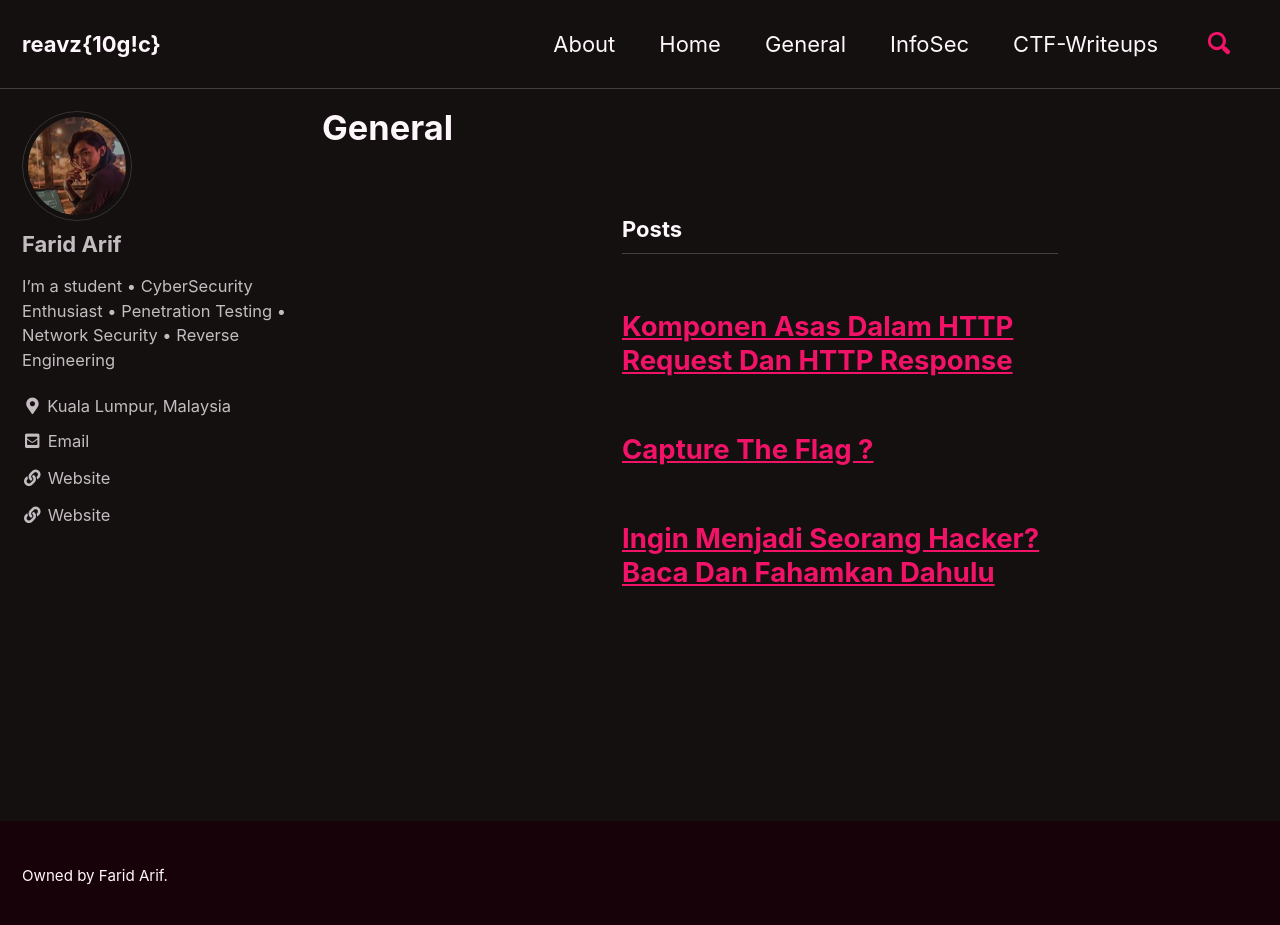
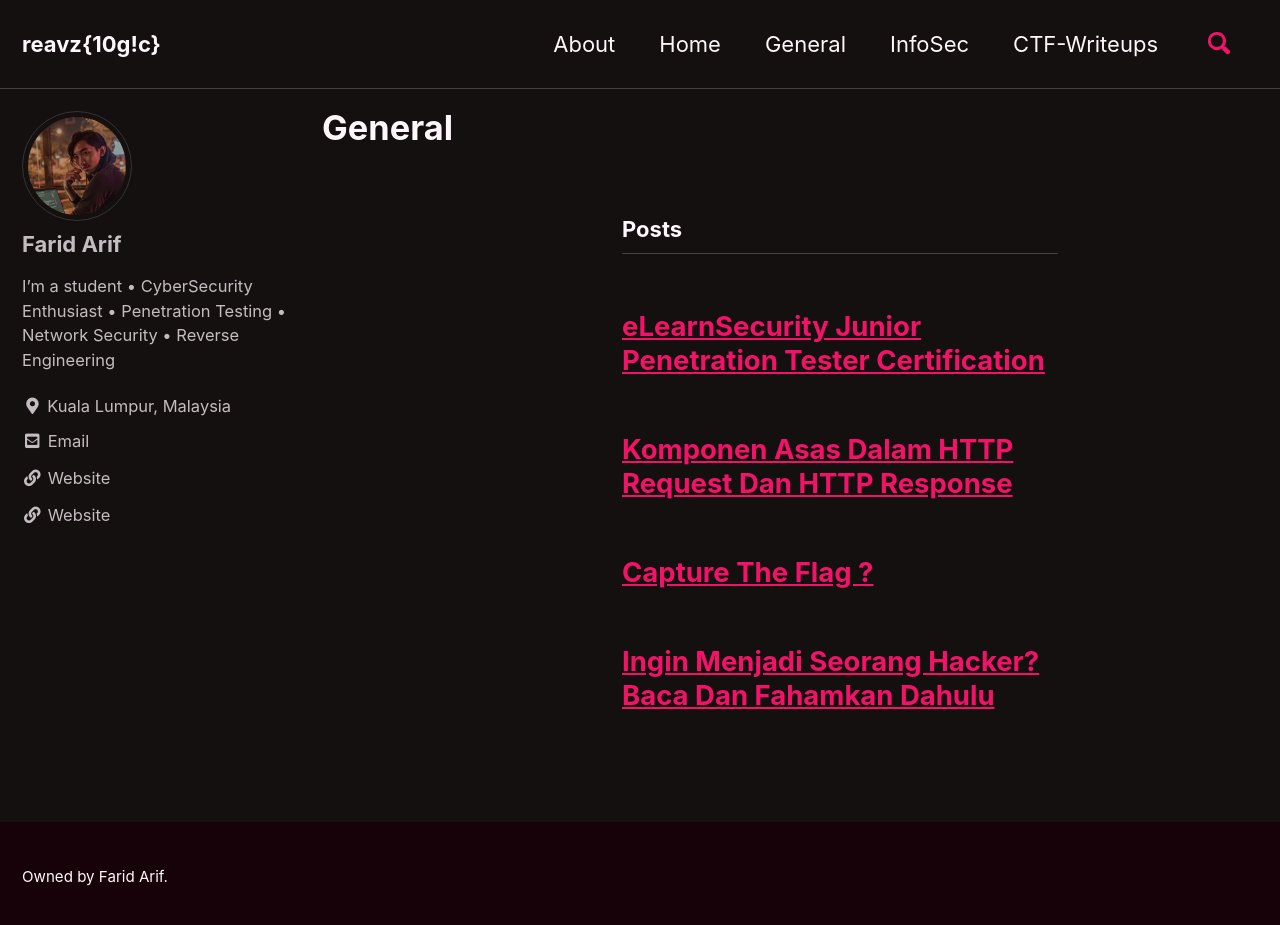
Before and after one commit to faridarif/faridarif.github.io, a Jekyll site: the page built from _pages/general.md, in a window 1280 px wide and 932 px high. Shown: the top 925 px of the window. Built offline with Jekyll 4.4.1, drawn with Linux system fonts in a browser that asks for light colours; cached includes are drawn as plain includes.

Commit message:
Update general.md

```diff
--- a/_pages/general.md
+++ b/_pages/general.md
@@ -9,6 +9,14 @@ author_profile: true
  <h1 id="page-title" class="page__title"></h1>
  <h3 class="archive__subtitle">Posts</h3>
  <div class="entries-list">
+   <div class="list__item">
+   <article class="archive__item" itemscope="" itemtype="https://schema.org/CreativeWork">
+    <h2 class="archive__item-title no_toc" itemprop="headline">
+     <a href="/general/elearnsecurity-junior-penetration-tester-certification/" rel="permalink">eLearnSecurity Junior Penetration Tester Certification</a>
+    </h2>
+    <p class="archive__item-excerpt" itemprop="description"></p>
+   </article>
+  </div>
   <div class="list__item">
    <article class="archive__item" itemscope="" itemtype="https://schema.org/CreativeWork">
     <h2 class="archive__item-title no_toc" itemprop="headline">
```
